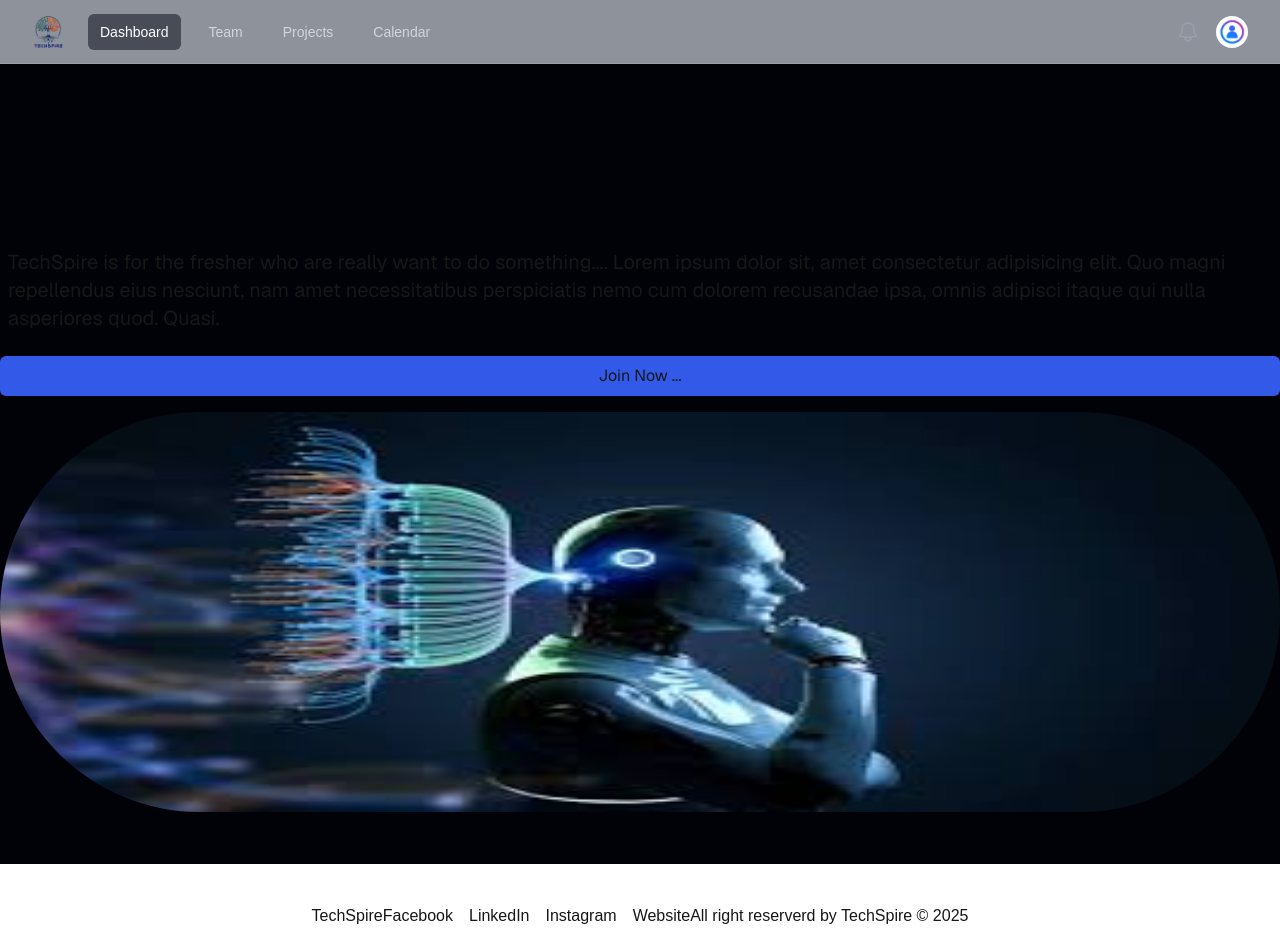
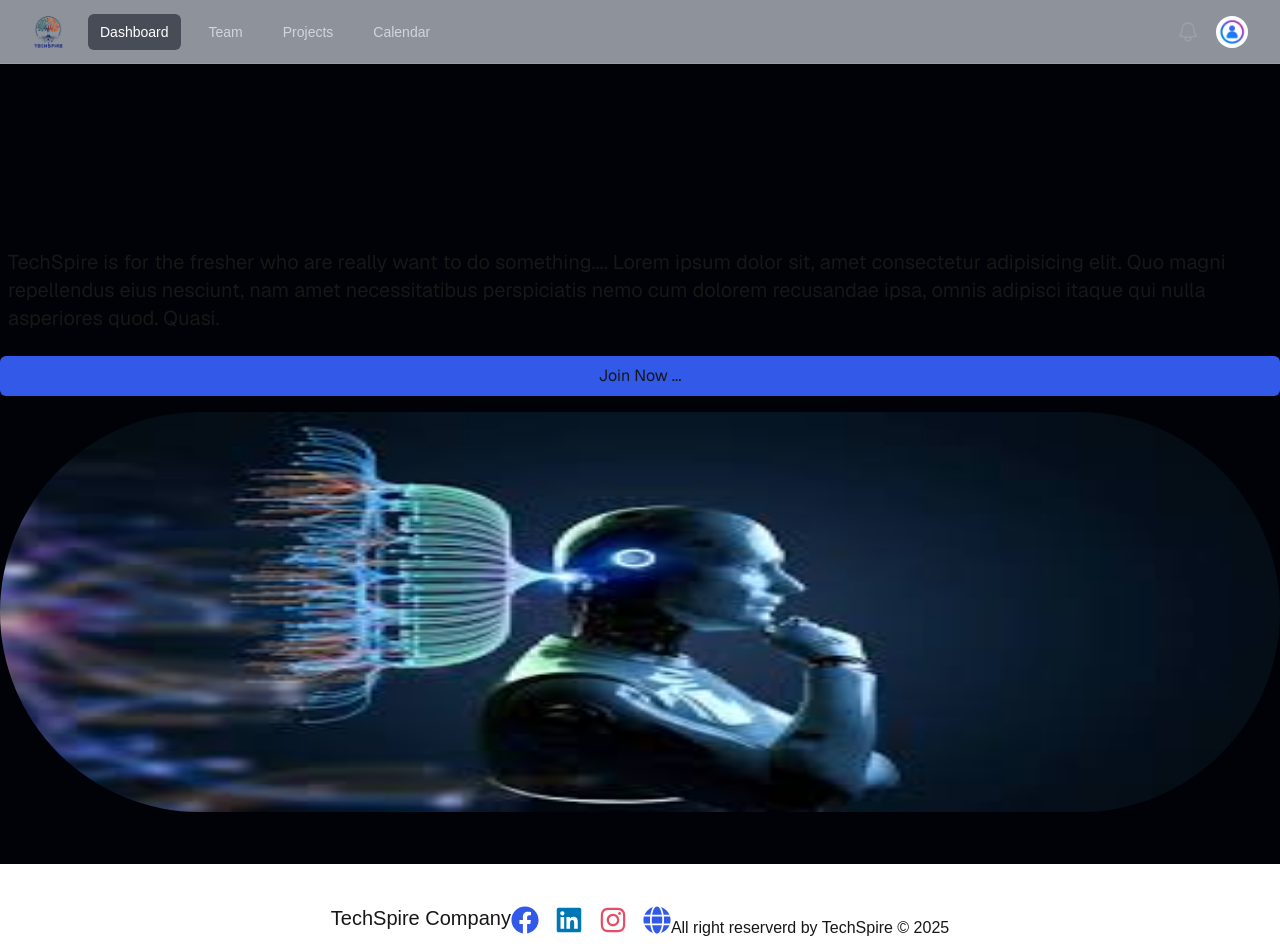
Before and after one commit to Abhisp2711/webhackthon-backend, a Next.js app: page / in a window 1280 px wide. Shown: the top 952 px of the page. Built offline with nearby package versions, Linux system fonts and the light colour scheme.

Commit message:
updated footer page for icon of social icon

```diff
--- a/app/components/footer.tsx
+++ b/app/components/footer.tsx
@@ -1,22 +1,32 @@
 "use client";
-import {} from "react-icons";
+
+import { FaFacebook, FaInstagram, FaLinkedin, FaGlobe } from "react-icons/fa";
 
 export default function Footer() {
   return (
-    <div className="bg-[##000208] md:flex items-center justify-center p-10 ">
+    <div className="bg-[##000208] md:flex items-center justify-center p-10  ">
       {/* comapny  */}
-      <div className=" text-center ">
-        <a href="/" className="">
-          TechSpire
+      <div className=" text-center mb-5 ">
+        <a href="/" className="text-xl cursor-pointer hover:text-gray-200">
+          TechSpire Company
         </a>
       </div>
 
       {/* social icon  */}
-      <div className="flex  items-center justify-center gap-4 ">
-        <a href="/facebook">Facebook</a>
-        <a href="/linkedIn">LinkedIn</a>
-        <a href="/instagram">Instagram</a>
-        <a href="/website">Website</a>
+      <div className="flex mb-4  items-center justify-center gap-4 ">
+        <a href="/facebook">
+          <FaFacebook color="#3259E8" size={28} />
+        </a>
+
+        <a href="/linkedIn">
+          <FaLinkedin color="#0077B5" size={28} />
+        </a>
+        <a href="/instagram">
+          <FaInstagram color="#E84D67" size={28} />
+        </a>
+        <a href="/website">
+          <FaGlobe color="#3259E8" size={28} />
+        </a>
       </div>
       {/* copyright  */}
       <div className="text-center">
```
